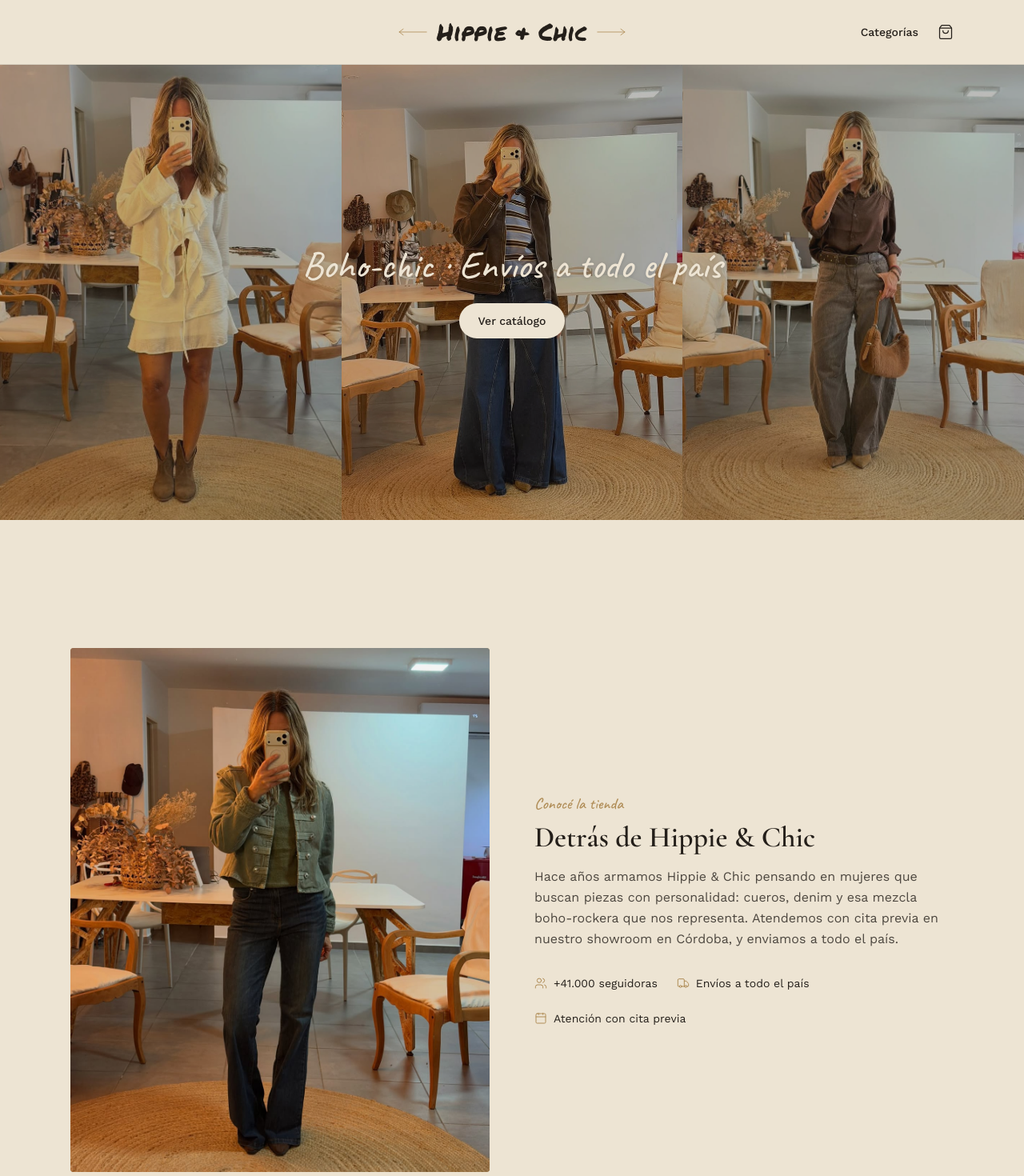
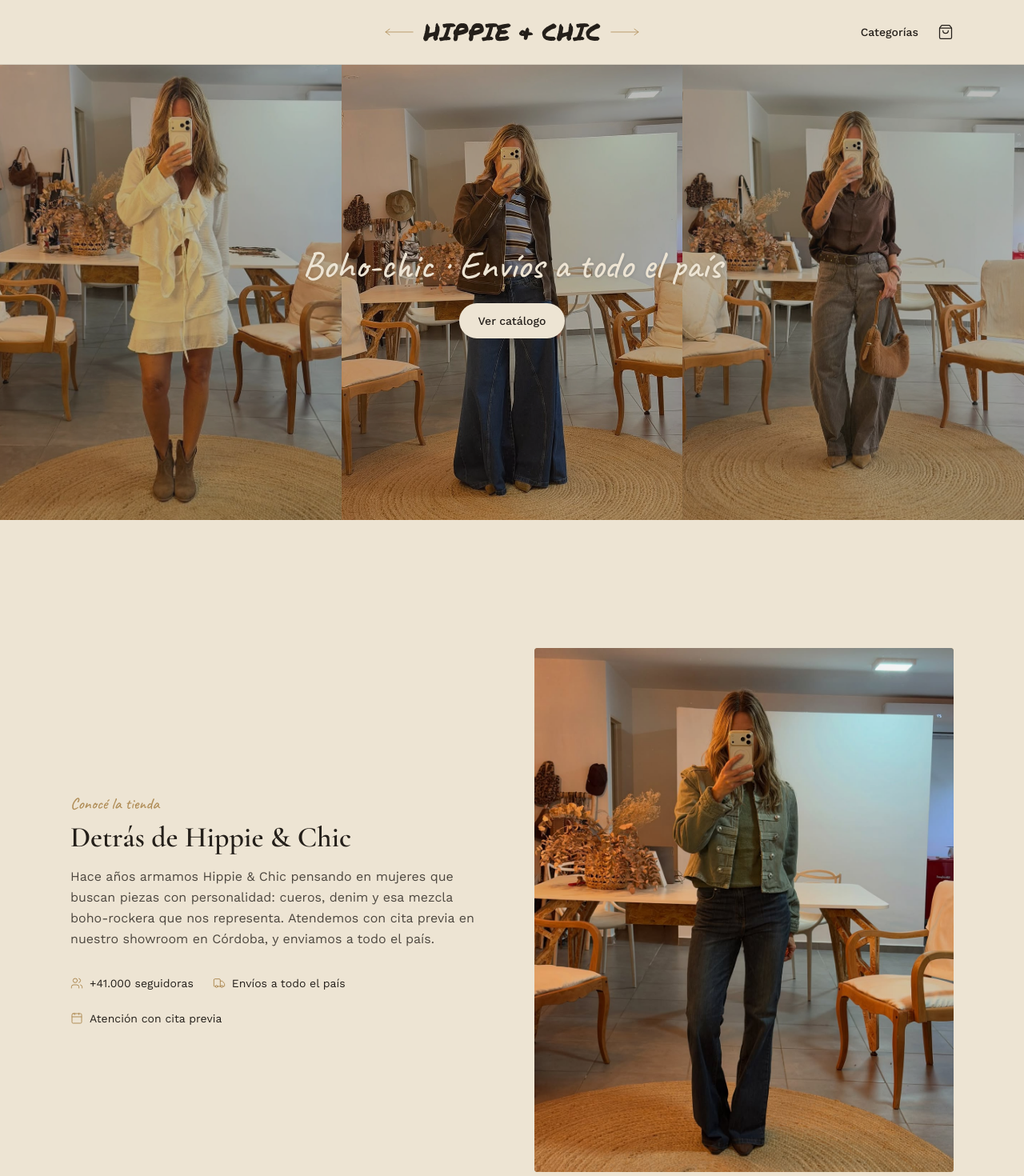
Before and after one commit to ramiropogulanik2/by_hippiechic, a Next.js app: page / in a window 1280 px wide. Shown: the top 1470 px of the page at 80% size. Built offline with nearby package versions, Linux system fonts and the light colour scheme; no server answers; the database is empty.

Commit message:
fix: orden de about section invertido, wordmark en mayuscula

```diff
--- a/components/AboutSection.jsx
+++ b/components/AboutSection.jsx
@@ -14,16 +14,9 @@ export default function AboutSection() {
   return (
     <section className="mx-auto max-w-6xl px-4 py-16 sm:px-6 sm:py-24">
       <div className="grid grid-cols-1 items-center gap-10 md:grid-cols-2 md:gap-14">
-        <div className="relative aspect-4/5 w-full overflow-hidden rounded-sm bg-caramel">
-          <Image
-            src="/about.jpg"
-            alt="Showroom de Hippie & Chic"
-            fill
-            sizes="(min-width: 768px) 50vw, 100vw"
-            className="object-cover"
-          />
-        </div>
-
+        {/* Texto primero en el markup: así queda arriba en mobile (apilado)
+            y a la izquierda en desktop (grid-cols-2), sin necesitar clases
+            order-* para desacoplar el orden visual del DOM. */}
         <div className="flex flex-col">
           <Eyebrow>Conocé la tienda</Eyebrow>
 
@@ -51,6 +44,16 @@ export default function AboutSection() {
             ))}
           </ul>
         </div>
+
+        <div className="relative aspect-4/5 w-full overflow-hidden rounded-sm bg-caramel">
+          <Image
+            src="/about.jpg"
+            alt="Showroom de Hippie & Chic"
+            fill
+            sizes="(min-width: 768px) 50vw, 100vw"
+            className="object-cover"
+          />
+        </div>
       </div>
     </section>
   );
--- a/components/Header.jsx
+++ b/components/Header.jsx
@@ -18,7 +18,7 @@ export default function Header() {
             className="h-2 w-6 text-caramel sm:h-3 sm:w-10"
           />
           <span className="whitespace-nowrap font-marker text-2xl leading-none text-ink sm:text-3xl">
-            Hippie &amp; Chic
+            HIPPIE &amp; CHIC
           </span>
           <Arrow
             direction="right"
```
